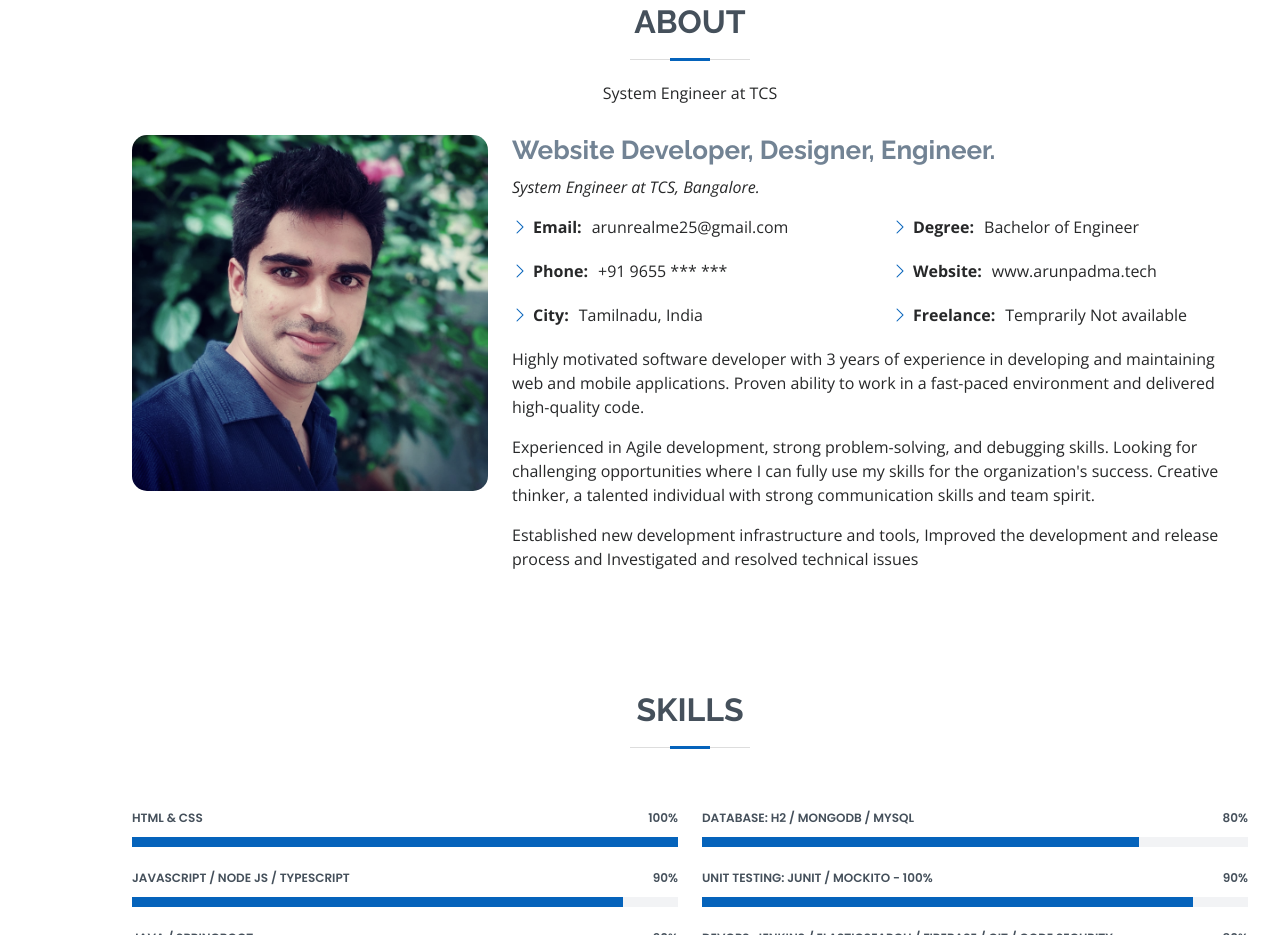
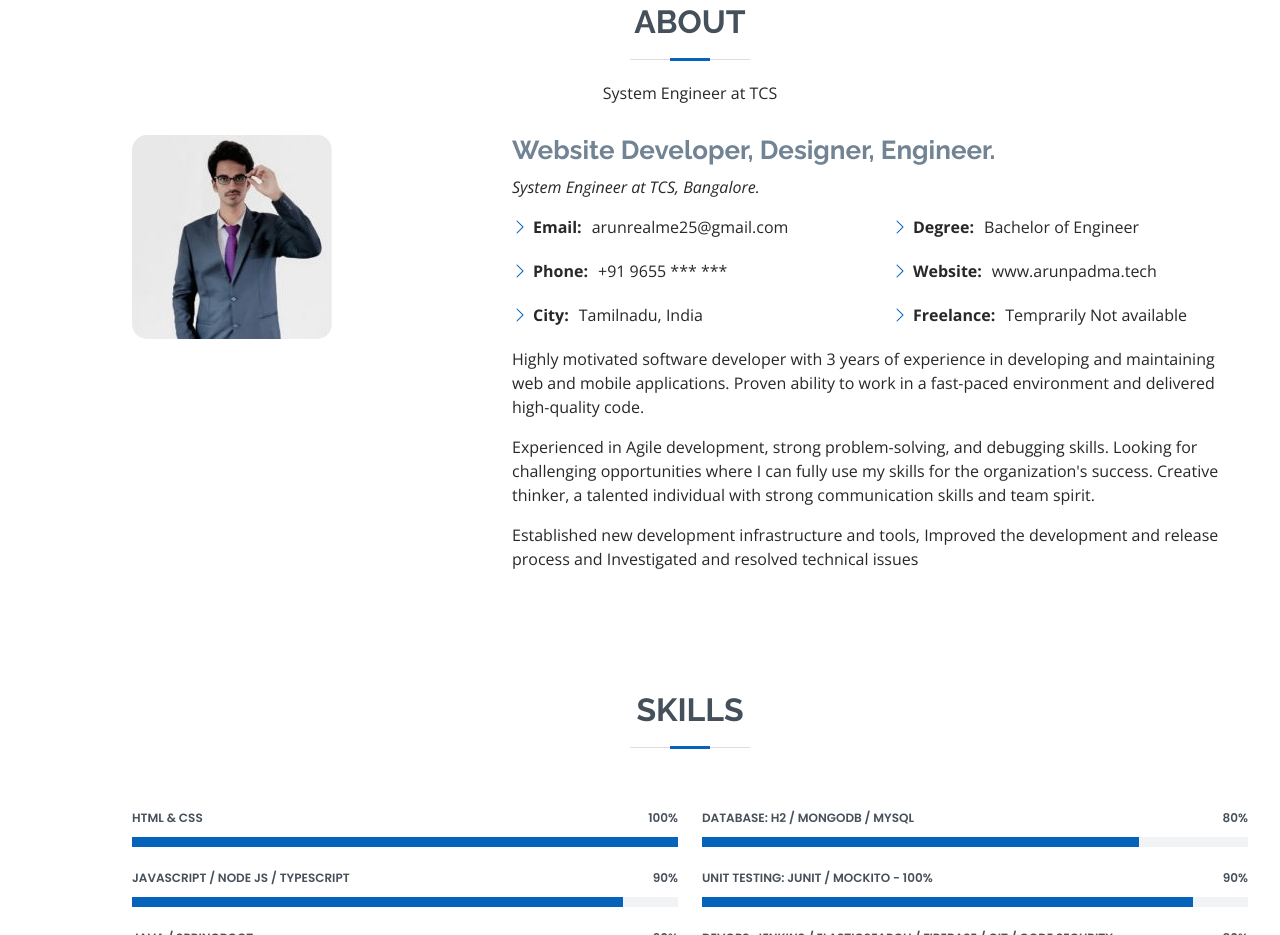
Before and after one commit to arunpadma25/arunpadma.tech, a plain HTML site: page index.html in a window 1280 px wide. Shown: the part 857-1792 px from the top of the page. Drawn offline with nearby package versions, Linux system fonts and the light colour scheme; a script that the page names is missing.

Commit message:
Update index.html

```diff
--- a/index.html
+++ b/index.html
@@ -106,7 +106,7 @@
           <div class="row">
             <div class="col-lg-4">
               <img
-                src="assets/profile-pic.jpeg"
+                src="assets/profile-pic.jpg"
                 class="img-fluid"
                 alt="arunpadma25"
                 style="border-radius: 15px; filter: grayscale(40%)"
```
